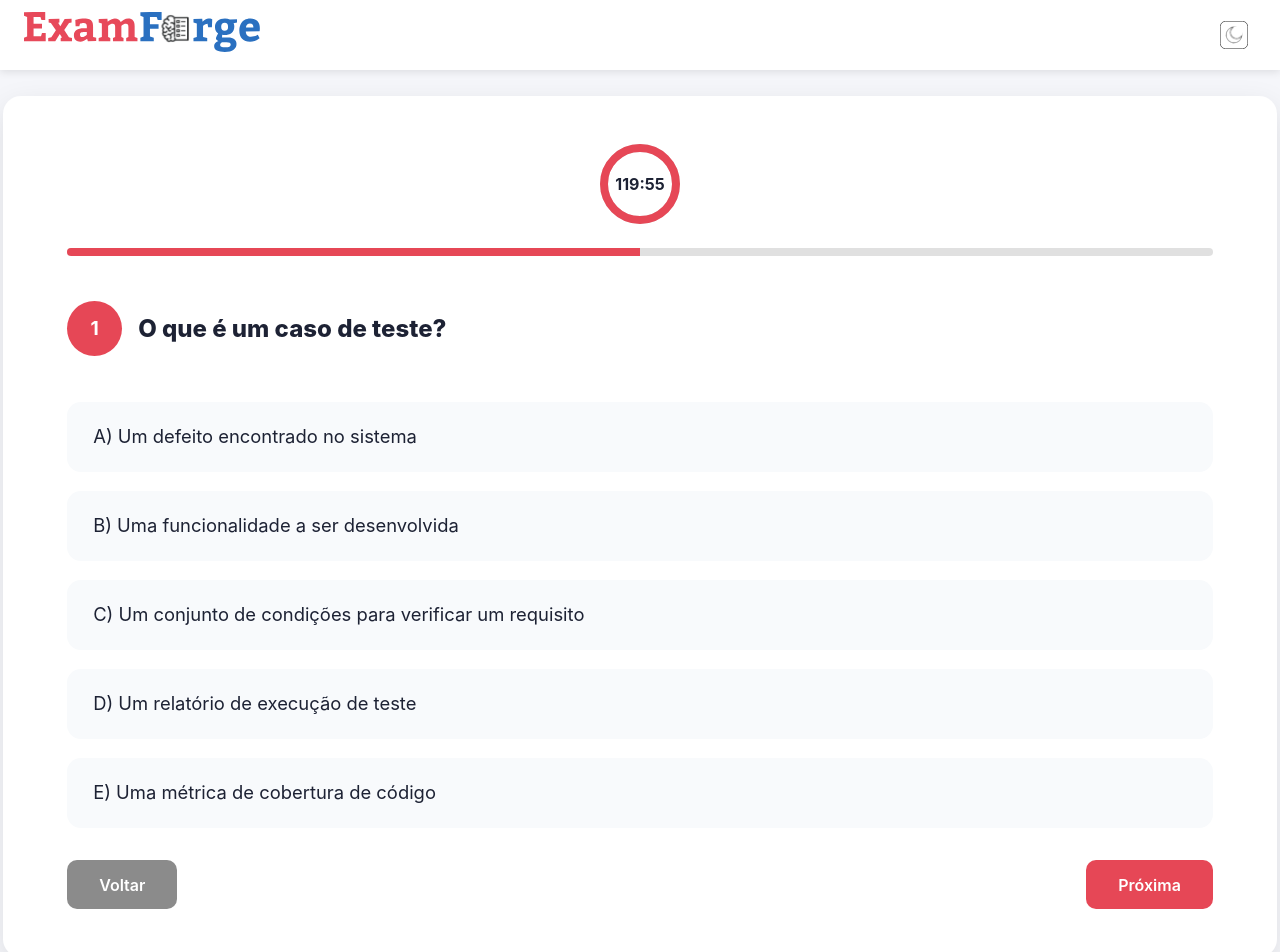
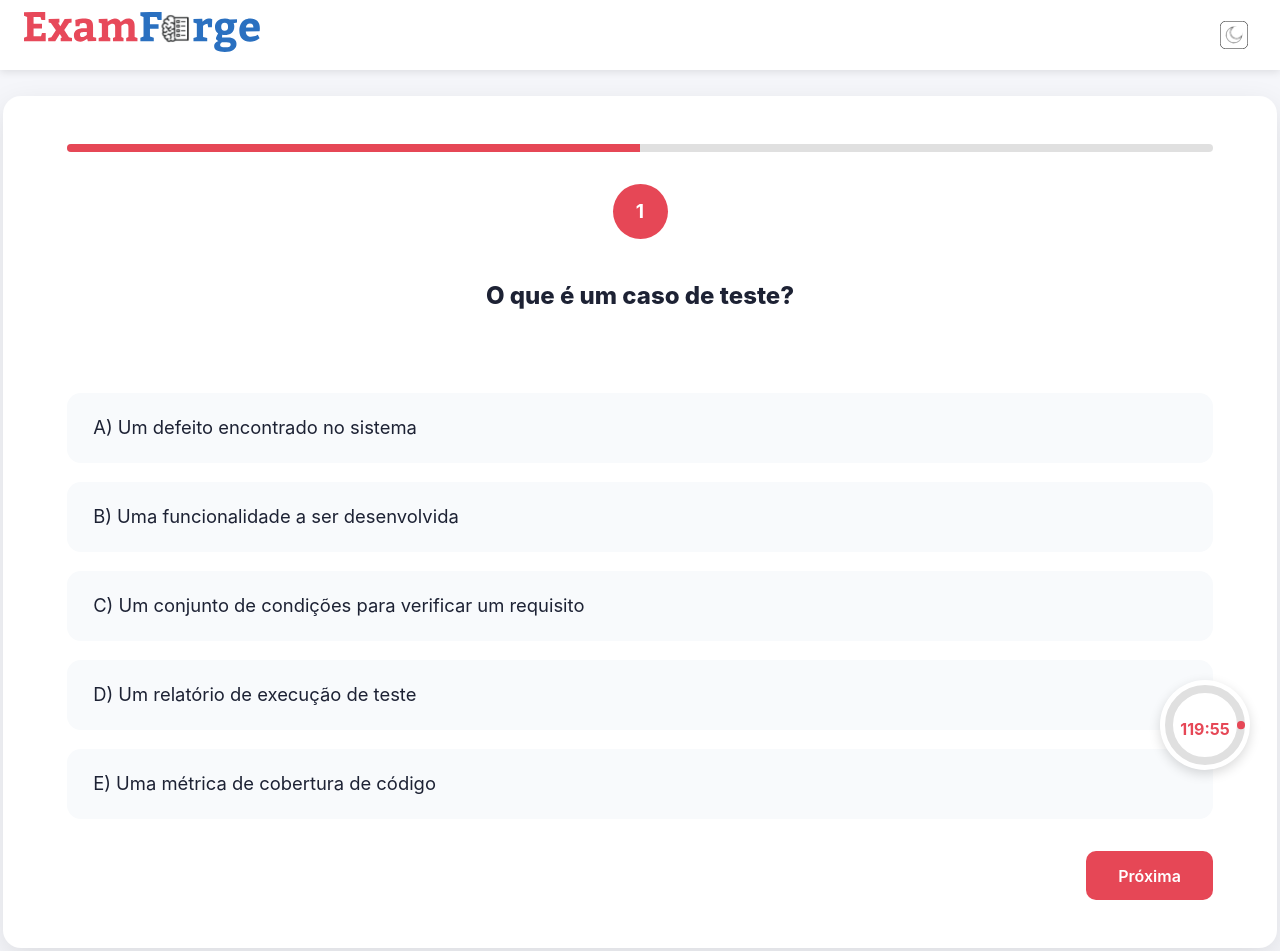
Before and after one commit to Gabriel-marques-araujo/ExamForge, a React (Vite) app in the folder Frontend/: page /questions in a window 1280 px wide. Shown: the top 952 px of the page. Built offline with nearby package versions, Linux system fonts and the light colour scheme.

Commit message:
changes and fix bugs

```diff
--- a/Frontend/src/App.css
+++ b/Frontend/src/App.css
@@ -51,6 +51,13 @@ main.blur::after,
   font-weight: 600;
   margin-bottom: 0.2rem;
 }
+
+input[type=number]::-webkit-inner-spin-button,
+input[type=number]::-webkit-outer-spin-button {
+  -webkit-appearance: none;
+  margin: 0;
+}
+
 
 .title2 {
   font-size: 3.5rem;
--- a/Frontend/src/Components/FilesModal/FilesModal.css
+++ b/Frontend/src/Components/FilesModal/FilesModal.css
@@ -2,7 +2,7 @@
     position: fixed;
     top: 50%;
     left: 50%;
-    width: 30%;
+    width: 50%;
     background-color: #ffffff;
     display: flex;
     justify-content: center;
@@ -12,8 +12,6 @@
     border-radius: 30px;
     flex-direction: column;
     padding: 1.5rem;
-    border: #1D2234 0.1px solid;
-
 }
 
 
--- a/Frontend/src/Components/QuestionPage/QuestionPage.css
+++ b/Frontend/src/Components/QuestionPage/QuestionPage.css
@@ -1,7 +1,7 @@
 body {
   margin: 0;
   font-family: "Inter", sans-serif;
-  background-color: #f5f6fa;
+  background-color: #DBDBDB;
 }
 
 .questions-container {
@@ -13,6 +13,102 @@ body {
   background-color: #f5f6fa;
   box-sizing: border-box;
   padding: 6rem 0.2rem 0.2rem;
+}
+
+.question-header-with-timer {
+  display: flex;
+  align-items: stretch;
+  justify-content: space-between;
+  gap: 2rem;
+  margin-bottom: 1.5rem;
+}
+
+.question-header-with-timer .question-header {
+  flex: 1;
+  display: flex;
+  flex-direction: column;
+  justify-content: center;
+}
+
+.question-header-with-timer .timer-circle {
+  flex-shrink: 0;
+  display: flex;
+  flex-direction: column;
+  justify-content: center;
+  align-items: center;
+  height: 100%;
+}
+
+.warning-text {
+  color: #e64756;
+  font-weight: 500;
+  margin-top: 10px;
+  text-align: left;
+  font-size: 1rem;
+  animation: fadeIn 0.3s ease-in;
+}
+
+.question-top {
+  display: flex;
+  align-items: center;
+  justify-content: space-between;
+  gap: 20px;
+}
+
+.question-header {
+  flex: 1;
+}
+
+.warning-text {
+  color: #e64756;
+  font-weight: 500;
+  margin-top: 8px;
+  text-align: left;
+  font-size: 0.95rem;
+}
+
+.timer-circle {
+  display: flex;
+  flex-direction: column;
+  align-items: center;
+  justify-content: center;
+}
+
+.timer-text {
+  margin-top: 4px;
+  font-weight: bold;
+  color: #e64756;
+}
+
+.question-header-with-timer {
+  display: flex;
+  align-items: flex-start;
+  justify-content: space-between;
+}
+
+.warning-text {
+  color: #e64756;
+  font-weight: 500;
+  margin-top: 8px;
+}
+
+.actions {
+  display: flex;
+  justify-content: space-between;
+  margin-top: 24px;
+}
+
+.warning-text {
+  color: #e64756;
+  font-weight: 500;
+  margin-top: 8px;
+  text-align: center;
+  animation: fadeIn 0.3s ease-in;
+}
+
+@keyframes fadeIn {
+  from { opacity: 0; }
+  to { opacity: 1; }
 }
 
 .timer {
@@ -59,6 +155,42 @@ body {
   font-size: 1rem;
   font-weight: 700;
   color: #1d2234;
+}
+
+.actions.first-question {
+  justify-content: flex-end;
+}
+
+.floating-timer {
+  position: fixed;
+  bottom: 30px;
+  right: 30px;
+  width: 90px;
+  height: 90px;
+  background: white;
+  border-radius: 50%;
+  box-shadow: 0 4px 12px rgba(0, 0, 0, 0.15);
+  display: flex;
+  flex-direction: column;
+  align-items: center;
+  justify-content: center;
+  z-index: 100;
+  transition: transform 0.3s ease;
+}
+
+.floating-timer:hover {
+  transform: scale(1.08);
+}
+
+.floating-timer .progress-ring {
+  transform: rotate(-90deg);
+}
+
+.floating-timer .timer-text {
+  position: absolute;
+  font-weight: bold;
+  color: #e64756;
+  font-size: 1rem;
 }
 
 .time-over-modal {
--- a/Frontend/src/Components/QuestionPage/QuestionPage.tsx
+++ b/Frontend/src/Components/QuestionPage/QuestionPage.tsx
@@ -21,8 +21,9 @@ const QuestionsPage: React.FC = () => {
 
   const [currentQuestionIndex, setCurrentQuestionIndex] = useState(0);
   const [selectedAnswers, setSelectedAnswers] = useState<{ [key: number]: string }>({});
-  const [timeLeft, setTimeLeft] = useState(timeMinutes * 60); // transforma minutos em segundos
+  const [timeLeft, setTimeLeft] = useState(timeMinutes * 60);
   const [isTimeOver, setIsTimeOver] = useState(false);
+  const [showWarning, setShowWarning] = useState(false);
 
   useEffect(() => {
     if (timeLeft <= 0) {
@@ -97,9 +98,33 @@ const QuestionsPage: React.FC = () => {
 
       <div className="questions-container">
         <div className="question-card">
-          <div className="timer-circle">
+          {/* Barra de progresso */}
+          <div className="progress-bar">
+            <div className="progress" style={{ width: `${progress}%` }} />
+          </div>
+
+          <div className="question-header-with-timer">
+            <div className="question-header">
+              <div className="question-number">{currentQuestion.id}</div>
+              <p className="question-text">{currentQuestion.enunciado}</p>
+
+              {showWarning && (
+                <p className="warning-text">⚠️ Selecione uma alternativa para continuar.</p>
+              )}
+            </div>
+
+            {/* Relógio flutuante no canto da tela */}
+<div className="floating-timer">
   <svg className="progress-ring" width="80" height="80">
-              <circle className="progress-ring__circle-bg" stroke="#e0e0e0" strokeWidth="8" fill="transparent" r="36" cx="40" cy="40" />
+    <circle
+      className="progress-ring__circle-bg"
+      stroke="#e0e0e0"
+      strokeWidth="8"
+      fill="transparent"
+      r="36"
+      cx="40"
+      cy="40"
+    />
     <circle
       className="progress-ring__circle"
       stroke="#e64756"
@@ -109,53 +134,78 @@ const QuestionsPage: React.FC = () => {
       cx="40"
       cy="40"
       strokeDasharray={2 * Math.PI * 36}
-                strokeDashoffset={2 * Math.PI * 36 * (1 - timeLeft / (timeMinutes * 60))}
+      strokeDashoffset={2 * Math.PI * 36 * (timeLeft / (timeMinutes * 60))}
     />
   </svg>
   <div className="timer-text">{formatTime(timeLeft)}</div>
 </div>
 
-          {/* --- BARRA DE PROGRESSO --- */}
-          <div className="progress-bar">
-            <div className="progress" style={{ width: `${progress}%` }} />
-          </div>
-
-          <div className="question-header">
-            <div className="question-number">{currentQuestion.id}</div>
-            <p className="question-text">{currentQuestion.enunciado}</p>
           </div>
 
           <div className="options">
             {currentQuestion.alternativas.map((alt, idx) => (
               <label
                 key={idx}
-                className={`option-box ${selectedAnswers[currentQuestion.id] === alt ? "selected" : ""}`}
+                className={`option-box ${
+                  selectedAnswers[currentQuestion.id] === alt ? "selected" : ""
+                }`}
                 onClick={() => handleSelect(currentQuestion.id, alt)}
               >
-                <input type="radio" name={`question-${currentQuestion.id}`} value={alt} checked={selectedAnswers[currentQuestion.id] === alt} onChange={() => handleSelect(currentQuestion.id, alt)} style={{ display: "none" }} />
+                <input
+                  type="radio"
+                  name={`question-${currentQuestion.id}`}
+                  value={alt}
+                  checked={selectedAnswers[currentQuestion.id] === alt}
+                  onChange={() => handleSelect(currentQuestion.id, alt)}
+                  style={{ display: "none" }}
+                />
                 {alt}
               </label>
             ))}
           </div>
 
-          <div className="actions">
-            <button className="back-button" onClick={handleBack} disabled={currentQuestionIndex === 0}>
+        {/* Ações (botões) */}
+<div className={`actions ${currentQuestionIndex === 0 ? "first-question" : ""}`}>
+  {currentQuestionIndex > 0 && (
+    <button className="back-button" onClick={handleBack}>
       Voltar
     </button>
+  )}
+
   {currentQuestionIndex < questions.length - 1 ? (
-              <button className="next-button" onClick={handleNext}>
+    <button
+      className="next-button"
+      onClick={() => {
+        if (!selectedAnswers[currentQuestion.id]) {
+          setShowWarning(true);
+          return;
+        }
+        setShowWarning(false);
+        handleNext();
+      }}
+    >
       Próxima
     </button>
   ) : (
-              <button className="submit-button" onClick={handleNext}>
+    <button
+      className="submit-button"
+      onClick={() => {
+        if (!selectedAnswers[currentQuestion.id]) {
+          setShowWarning(true);
+          return;
+        }
+        setShowWarning(false);
+        handleNext();
+      }}
+    >
       Finalizar Simulado
     </button>
   )}
 </div>
+
         </div>
       </div>
 
-      {/* --- MODAL DE TEMPO ESGOTADO --- */}
       {isTimeOver && (
         <div className="time-over-modal">
           <div className="time-over-content">
```
Also changed, not shown: Frontend/src/Components/QuestionnaireModal/QuestionnaireModal.tsx (+46 -21 lines). Lines whose indentation alone changed are shown as unchanged.
